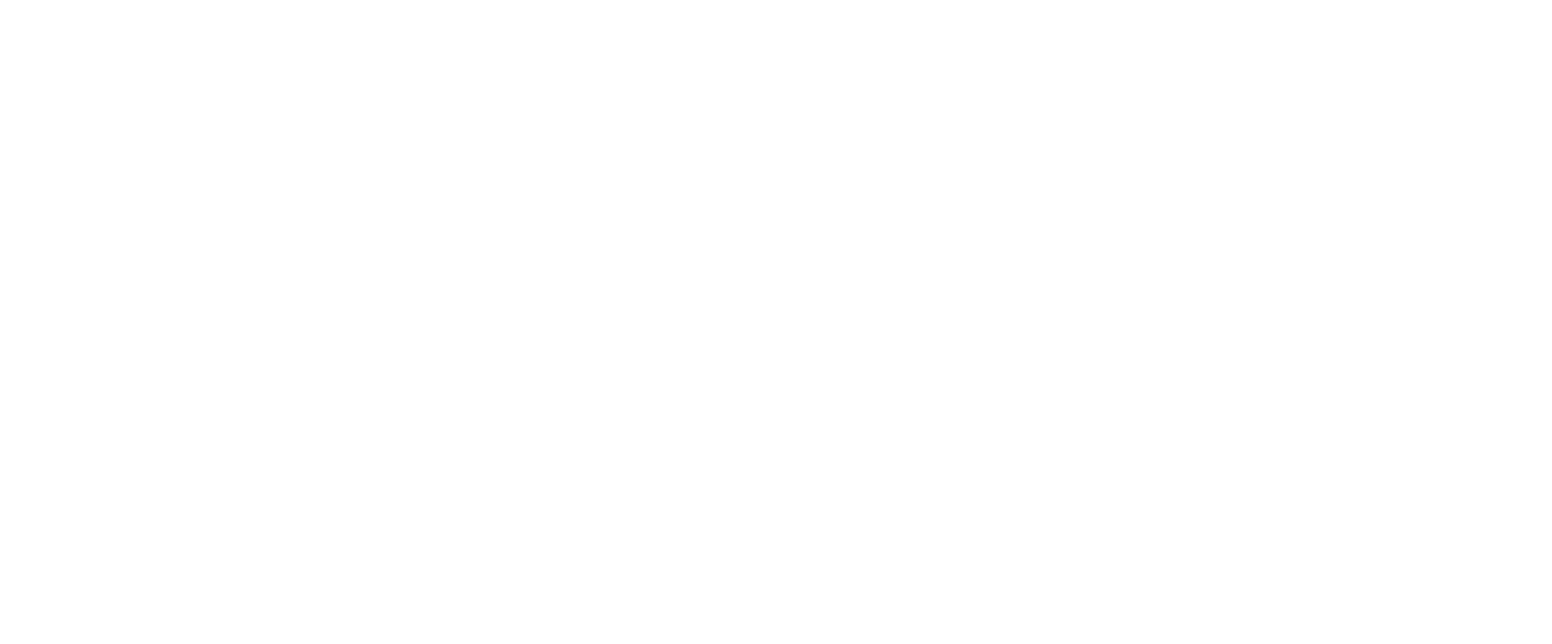
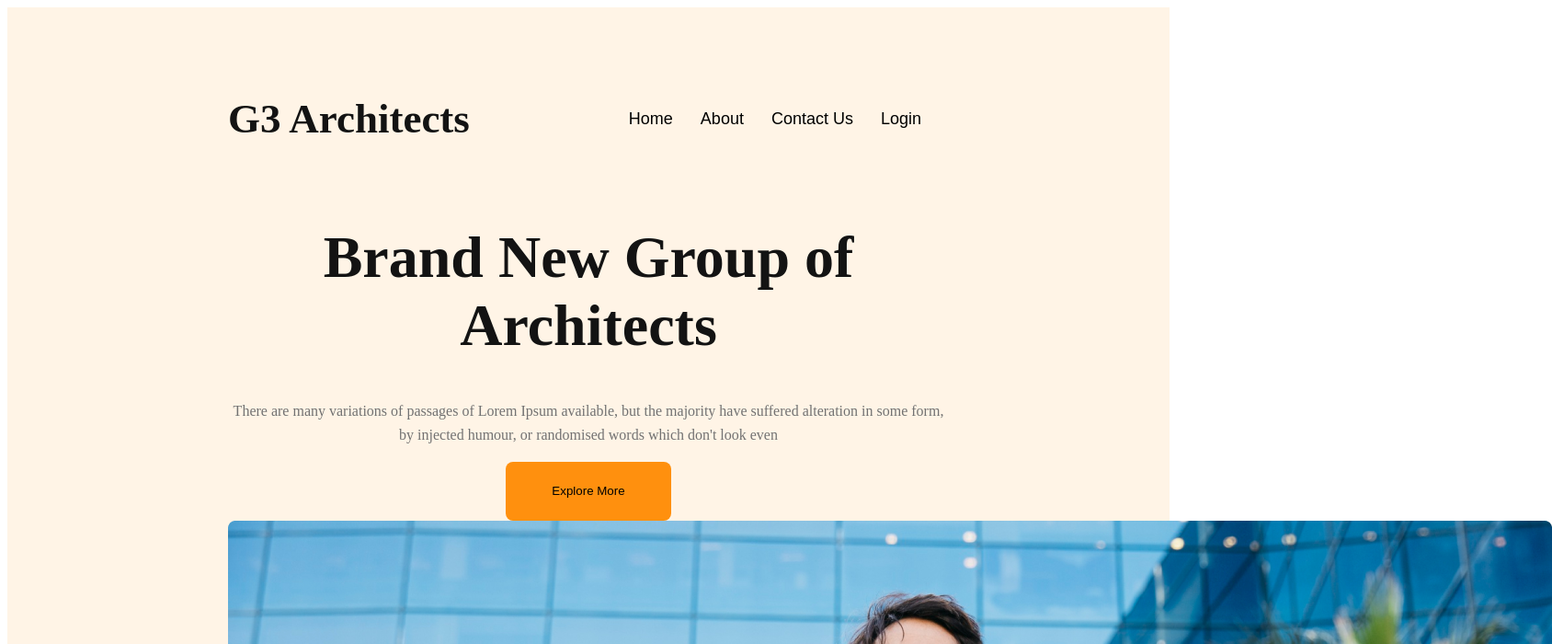
Before and after one commit to Bappy07/G3---architechts-web, a plain HTML site: page index.html in a window 1280 px wide. Shown: the top 700 px of the page at 92% size, 1688 px wide, since content can reach past the window. Drawn offline with Linux system fonts and the light colour scheme.

Commit message:
Header file added

```diff
--- a/index.html
+++ b/index.html
@@ -7,6 +7,36 @@
     <link rel="stylesheet" href="styles/archi.css">
 </head>
 <body>
+    <header>
+        <nav>
+            <h3 class="nav-title">G3 Architects</h3>
+            <ul>
+                <li>Home</li>
+                <li>About</li>
+                <li>Contact Us</li>
+                <li>Login</li>
 
+            </ul>
+        </nav>
+        <div class="banner">
+          <div class="banner-content">
+
+            <h1 class="Banner-title">Brand New Group of Architects</h1>
+            <p class="Banner-description">There are many variations of passages of Lorem Ipsum available, but the majority have suffered alteration in some form, by injected humour,
+              or randomised words which don't look even
+             </p>
+             <button class="btn-primary">Explore More</button>
+          </div>
+                <img src="images/banner.png" alt="">
+        </div>
+    </header>
+
+    <main>
+
+    </main>
+
+    <footer>
+
+    </footer>
 </body>
 </html>
--- a/styles/archi.css
+++ b/styles/archi.css
@@ -0,0 +1,72 @@
+@import url(<link rel="preconnect" href="https://fonts.googleapis.com">
+<link rel="preconnect" href="https://fonts.gstatic.com" crossorigin>
+<link href="https://fonts.googleapis.com/css2?family=Work+Sans:ital,wght@0,700;0,800;1,400;1,500&display=swap" rel="stylesheet">);
+
+*{
+    font-family: 'Work Sans', sans-serif;
+}
+
+
+.btn-primary{
+width: 180px;
+height: 64px;
+border-radius: 8px;
+background: #FF900E;
+border: none;
+
+}
+
+
+ header{
+    background:  rgba(255, 144, 14, 0.10);
+    padding: 50px 240px;
+ }
+ nav{
+    display: flex;
+    justify-content: space-between;
+    align-items: center;
+ }
+ .nav-title{
+    font-family: Work Sans;
+    font-size: 45px;
+    font-style: normal;
+    font-weight: 700;
+    line-height: normal;
+    color: #131313;
+ }
+ nav > ul{
+    display: flex;
+ }
+ nav li{
+    list-style: none;
+    margin-right: 30px;
+    font-size: 18px;
+    font-weight: 500;
+    line-height: 26px;
+ }
+ nav li a{
+    text-decoration: none;
+    color: #424242;
+ }
+ .banner-content{
+    max-width: 800px;
+    text-align: center;
+    margin: 0 auto;
+
+ }
+ .Banner-title{
+color: var(--Dark-01, #131313);
+font-family: Work Sans;
+font-size: 64px;
+font-weight: 700;
+
+ }
+ .Banner-description{
+    color: var(--Dark-03, #727272);
+text-align: center;
+font-family: Work Sans;
+font-size: 16px;
+font-style: normal;
+font-weight: 400;
+line-height: 26px;
+ }
```
